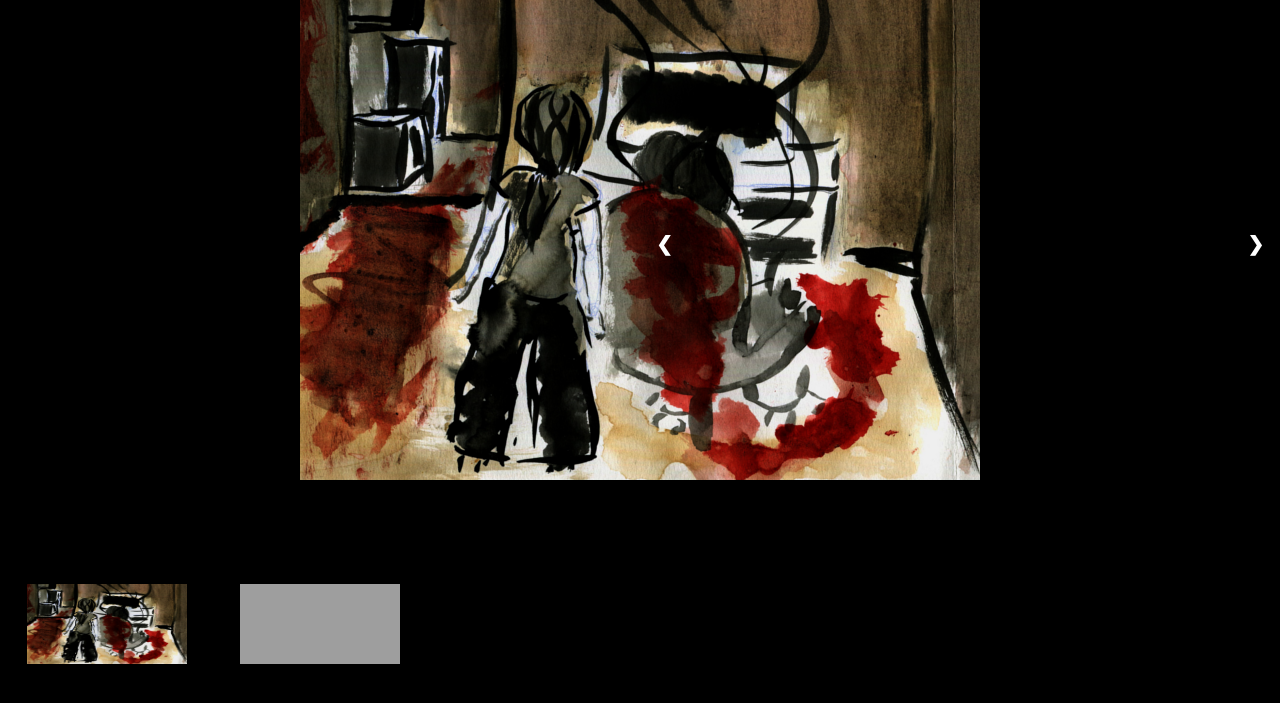
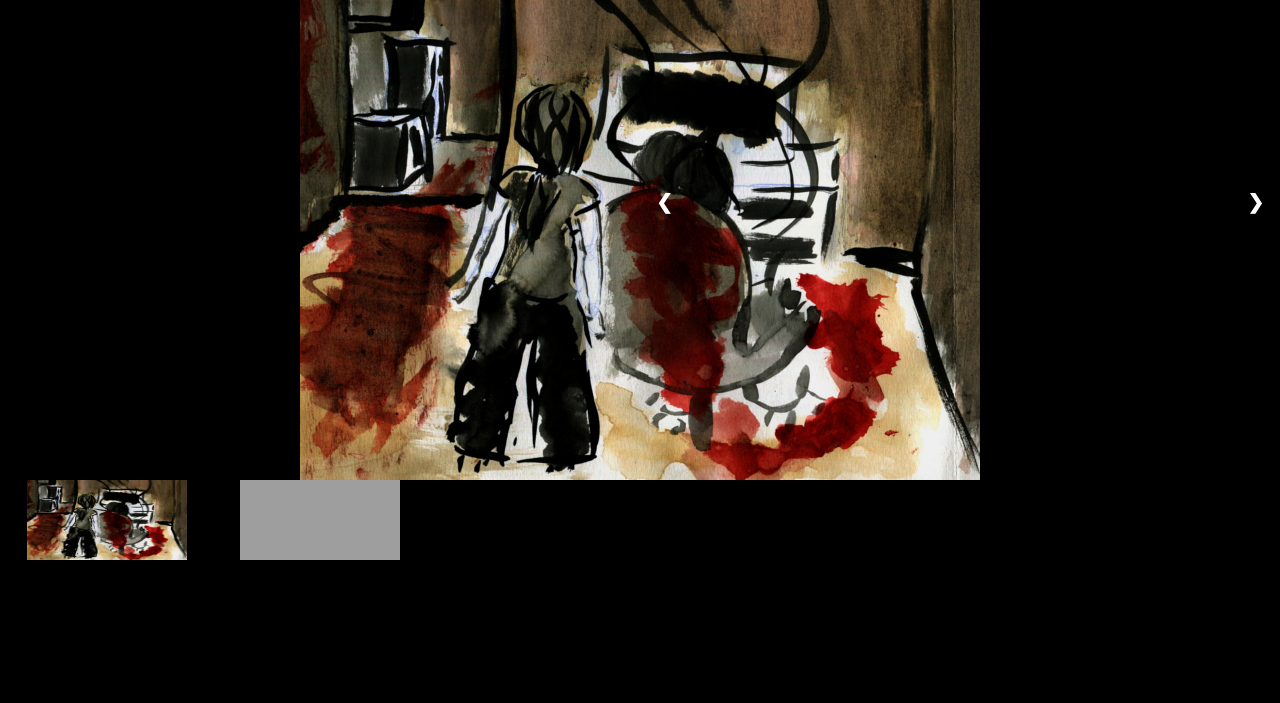
Before and after one commit to LWFlouisa/UploadedFairy, a Jekyll site: the page Gallery/index.html, which Jekyll copies as it is, in a window 1280 px wide. Shown: the top 703 px of the page. Built offline with Jekyll 4.4.1, drawn with Linux system fonts in a browser that asks for light colours; grey boxes are pictures that could not be loaded.

Commit message:
Update index.html

```diff
--- a/Gallery/index.html
+++ b/Gallery/index.html
@@ -118,13 +118,6 @@
          <img src="https://raw.githubusercontent.com/LWFlouisa/UploadedFairy/main/images/gallery/headsewnon.png">
        </div>
 
-       <br />
-
-       <pre>
-
-
-
-       </pre>
        <a class="prev" onclick="plusSlides(-1)">❮</a>
        <a class="next" onclick="plusSlides(1)">❯</a>
 
```
